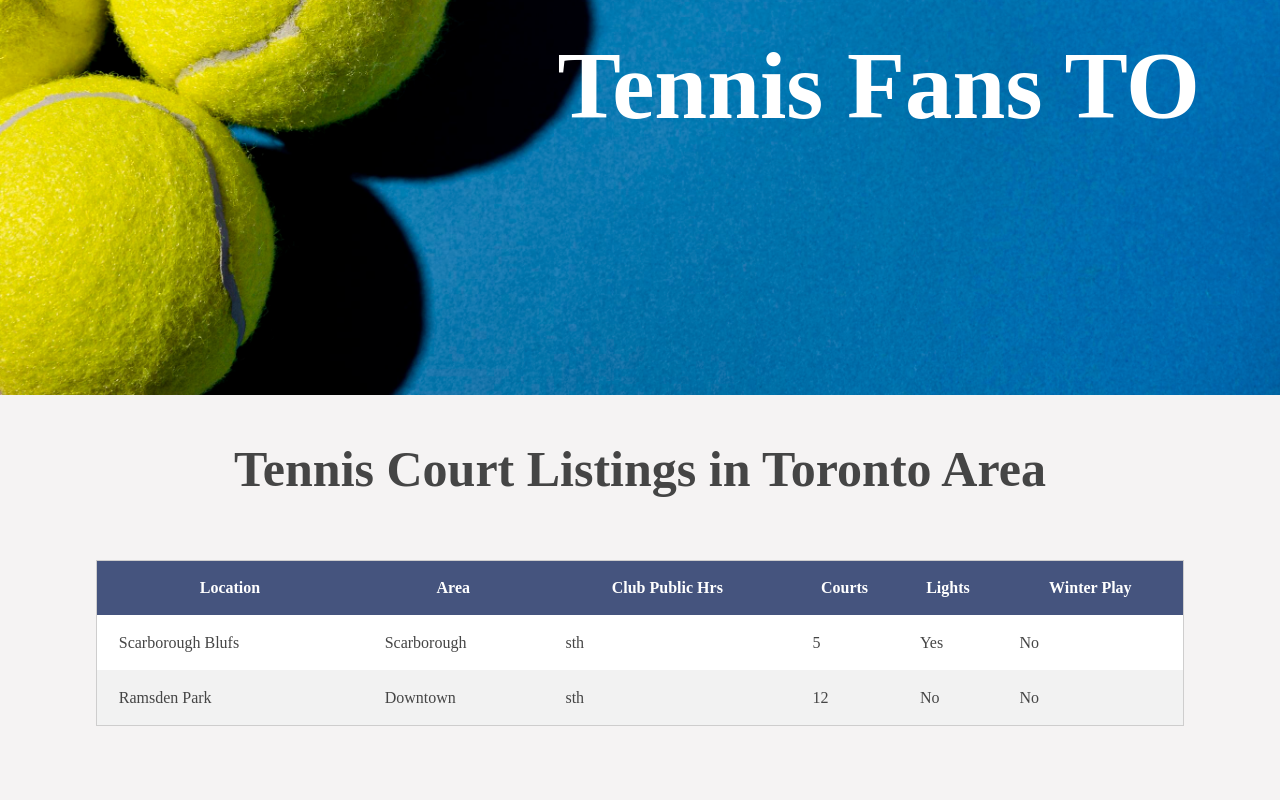
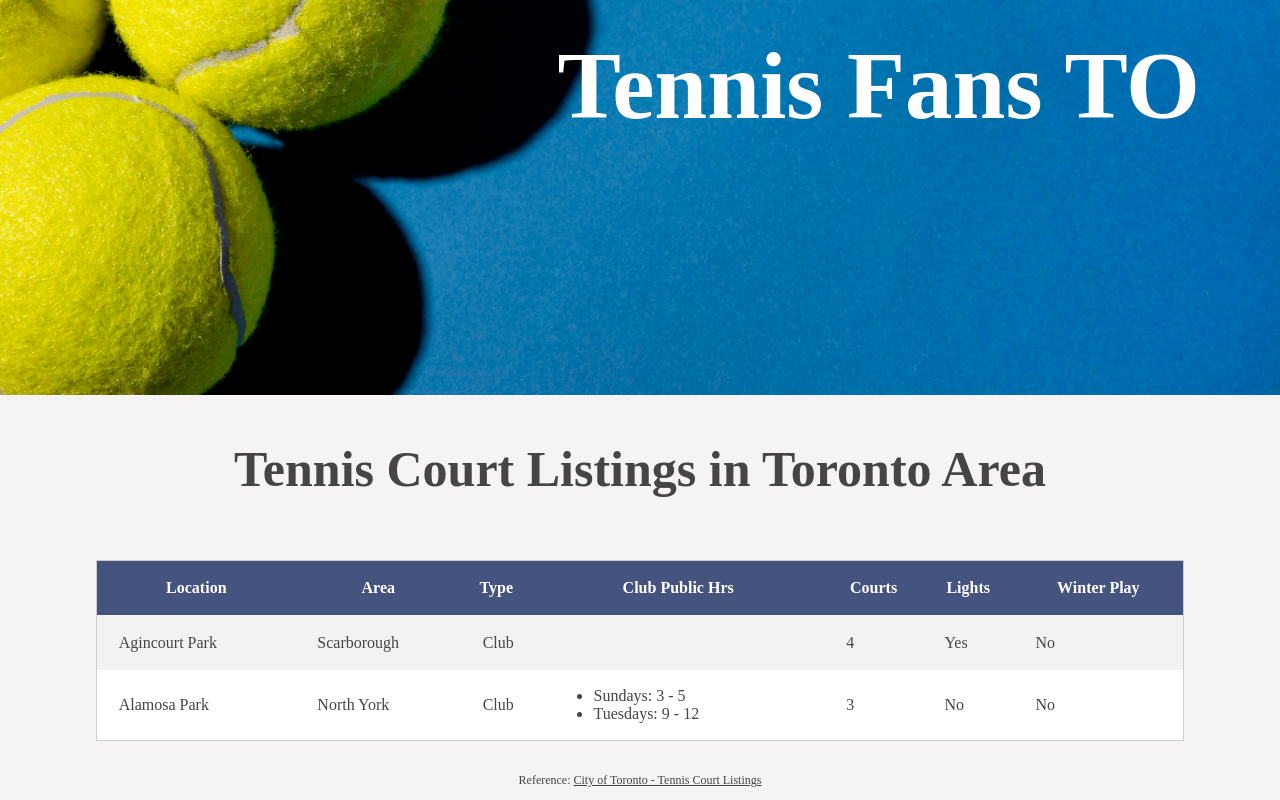
Before and after one commit to Chihiro88G/tennis-fans-to, a React (Create React App) app: page / in a window 1280 px wide. Shown: the part 320-1120 px from the top of the page. Before the commit the page ends 1066 px from the top, so only its background shows below. Built offline with nearby package versions, Linux system fonts and the light colour scheme.

Commit message:
base json format

```diff
--- a/src/App.css
+++ b/src/App.css
@@ -46,10 +46,6 @@ h2 {
   font-size: 50px;
 }
 
-li {
-  list-style-type: none;
-  text-decoration: none;
-}
 
 li a {
   text-decoration: none;
@@ -83,6 +79,11 @@ nav {
   position: absolute;
   top: 0;
   right: 10vh;
+}
+
+nav li {
+  list-style-type: none;
+  text-decoration: none;
 }
 
 .navigation {
@@ -139,6 +140,19 @@ nav {
   background-color: #ffffff;
 }
 
+.reference-div {
+  display: flex;
+  flex-direction: column;
+  align-items: center;
+}
+
+.reference-div p {
+  font-size: 12px;
+}
+
+.reference-div a {
+  color: #454545;
+}
 
 @media (max-width: 1015px) {
   h1 {
--- /dev/null
+++ b/src/components/Court.tsx
@@ -0,0 +1,68 @@
+import React from 'react';
+import '../App.css';
+
+interface CourtProps {
+  location: string;
+  area: number;
+  public_hrs: {
+    day: number,
+    hrs_from: number,
+    hrs_to: number,
+  }[] | null;
+  winter_play: boolean;
+  type: number;
+  lights: boolean;
+  courts: number;
+}
+
+function Court(props: CourtProps) {
+  let area: string = '';
+  switch(props.area) {
+    case 0: area = 'Downtown'; break;
+    case 1: area = 'East York'; break;
+    case 2: area = 'Scarborough'; break;
+    case 3: area = 'North York'; break;
+    case 4: area = 'West'; break;
+    default: area = 'Etobicoke'
+  }
+
+  let publicHours: string[] = [];
+  if (props.public_hrs !== null) {
+    for (const publicHr of props.public_hrs) {
+      let day = '';
+      switch(publicHr.day) {
+        case 0: day = 'Sundays'; break;
+        case 1: day = 'Mondays'; break;
+        case 2: day = 'Tuesdays'; break;
+        case 3: day = 'Wednesdays'; break;
+        case 4: day = 'Thursdays'; break;
+        case 5: day = 'Fridays'; break;
+        case 6: day = 'Saturdays'; break;
+        default: day = 'Holidays';
+      }
+      publicHours.push(`${day}: ${publicHr.hrs_from} - ${publicHr.hrs_to}`);
+    }
+  }
+
+  return (
+    <tr>
+      <td data-title="Location">{props.location}</td>
+      <td data-title="Area">{area}</td>
+      <td data-title="Type">{props.type === 0 ? 'Public' : 'Club'}</td>
+      <td data-title="Club Public Hrs">
+        {publicHours.length === 0 ? ' '
+        : <ul>
+            {publicHours.map((ph: string, index: number) =>
+              <li key={index}>{ph}</li>
+            )}
+          </ul>
+        }
+      </td>
+      <td data-title="Courts">{props.courts}</td>
+      <td data-title="Lights">{props.lights ? 'Yes' : 'No'}</td>
+      <td data-title="Winter Pay">{props.winter_play ? 'Yes' : 'No'}</td>
+    </tr>
+  );
+}
+
+export default Court;
--- /dev/null
+++ b/src/data/data.json
@@ -0,0 +1,29 @@
+[
+  {
+    "location": "Agincourt Park",
+    "area": 2,
+    "public_hrs": null,
+    "winter_play": false,
+    "type": 1,
+    "lights": true,
+    "courts": 4
+  },
+  {
+    "location": "Alamosa Park",
+    "area": 3,
+    "public_hrs": [{
+      "day": 0,
+      "hrs_from": 3,
+      "hrs_to": 5
+    },
+    {
+      "day": 2,
+      "hrs_from": 9,
+      "hrs_to": 12
+    }],
+    "winter_play": false,
+    "type": 1,
+    "lights": false,
+    "courts": 3
+  }
+]
--- a/src/sections/CourtsList.tsx
+++ b/src/sections/CourtsList.tsx
@@ -1,5 +1,7 @@
 import React from 'react';
 import '../App.css';
+import data from '../data/data.json';
+import Court from '../components/Court';
 
 function CourtsList() {
   return (
@@ -12,29 +14,20 @@ function CourtsList() {
             <tr>
               <th>Location</th>
               <th>Area</th>
+              <th>Type</th>
               <th>Club Public Hrs</th>
               <th>Courts</th>
               <th>Lights</th>
               <th>Winter Play</th>
             </tr>
           </thead>
-          <tr>
-            <td data-title="Location">Scarborough Blufs</td>
-            <td data-title="Area">Scarborough</td>
-            <td data-title="Club Public Hrs">sth</td>
-            <td data-title="Courts">5</td>
-            <td data-title="Lights">Yes</td>
-            <td data-title="Winter Pay">No</td>
-          </tr>
-          <tr>
-            <td data-title="Location">Ramsden Park</td>
-            <td data-title="Area">Downtown</td>
-            <td data-title="Club Public Hrs">sth</td>
-            <td data-title="Courts">12</td>
-            <td data-title="Lights">No</td>
-            <td data-title="Winter Pay">No</td>
-          </tr>
+          <tbody>
+            {data.map(courtData => <Court {...courtData} key={courtData.location}/>)}
+          </tbody>
         </table>
+      </div>
+      <div className='reference-div'>
+        <p>Reference: <a href='https://www.toronto.ca/explore-enjoy/parks-recreation/places-spaces/parks-and-recreation-facilities/tennis-court-listings/'>City of Toronto - Tennis Court Listings</a></p>
       </div>
     </div>
   );
```
